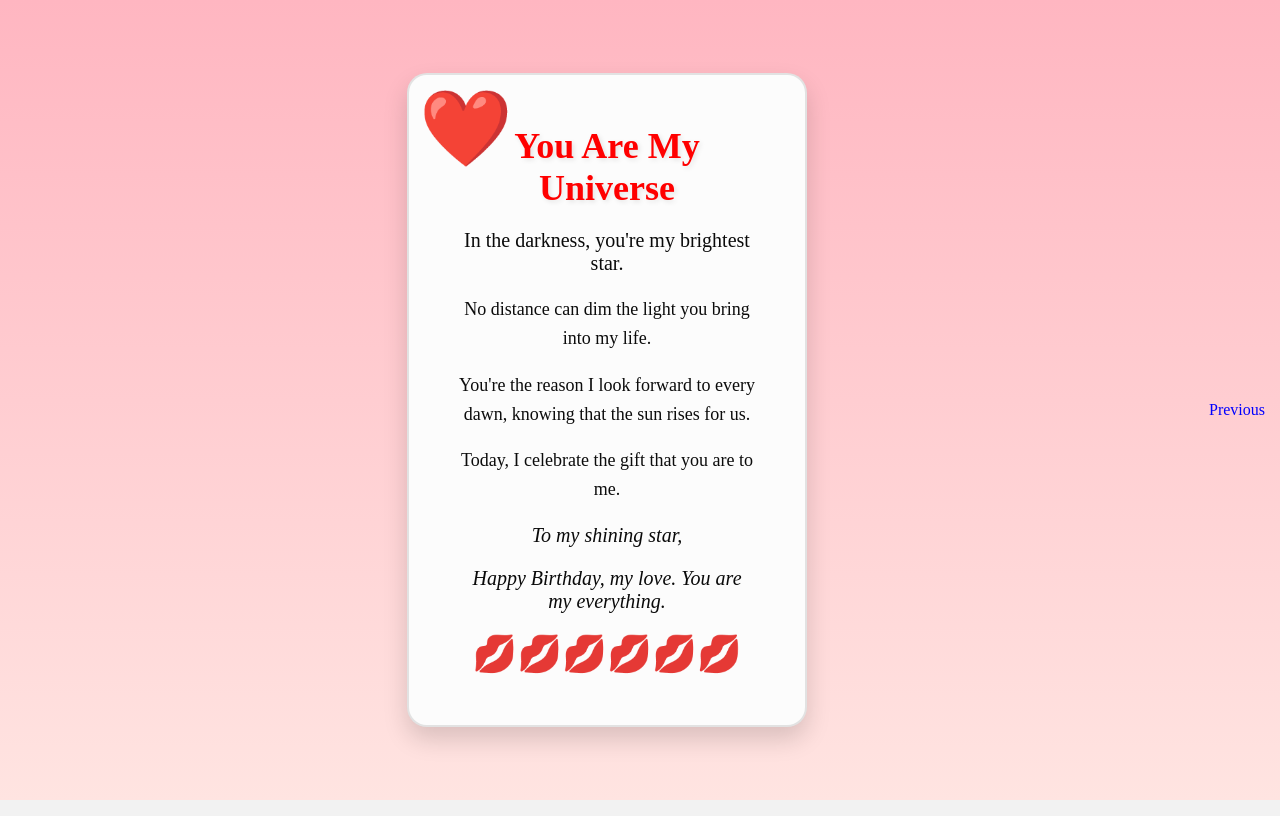
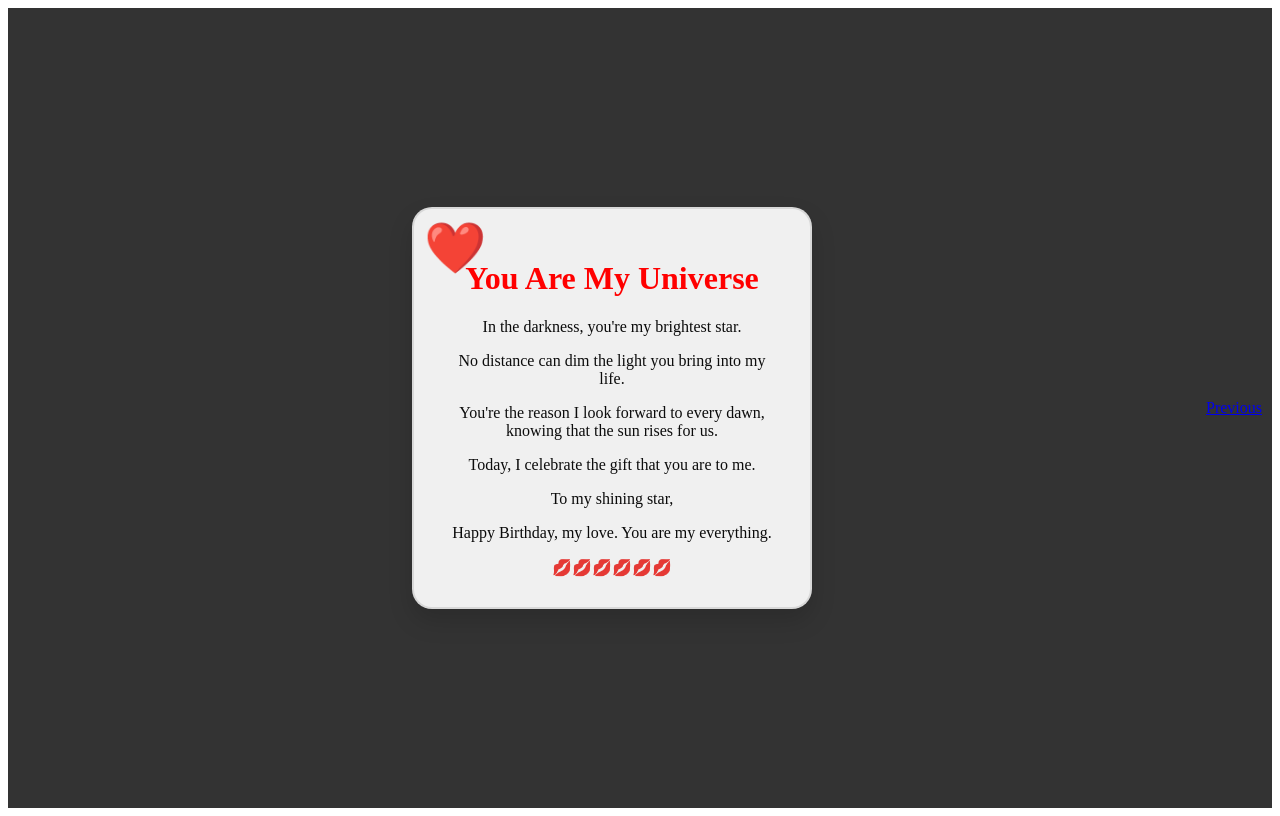
Before and after one commit to Hiren-marakana/Ashu-Birthday, a plain HTML site: page page3.html in a window 1280 px wide. Drawn offline with Linux system fonts and the light colour scheme.

Commit message:
fixing-color-of-pages-v7

```diff
--- a/page3.html
+++ b/page3.html
@@ -7,17 +7,12 @@
     <link rel="stylesheet" href="styles.css">
 </head>
 <body>
-    <div class="background" style="background-color: #000000;"> <!-- Dark Gray background -->
-        <!-- Audio -->
+    <div class="background page3"> <!-- Added class to identify page 3 -->
         <audio id="birthday-song" loop autoplay>
             <source src="https://www.dropbox.com/scl/fi/55w5az8xiuiqosbj5zkri/page-3.mp3?rlkey=qzej8q37rsg0cb8p5plcdgor8&st=lcqy2ltl&dl=1" type="audio/mp3">
         </audio>
-        <div class="card" style="background-color: #fcfcfc; position: relative;"> <!-- Lightest gray card background -->
-            <!-- Red heart on top-left corner -->
-            <div style="position: absolute; top: 10px; left: 10px; font-size: 75px; color: red;">
-                ❤️
-            </div>
-            <!-- Content inside the card -->
+        <div class="card" style="background-color: #f0f0f0; position: relative;"> <!-- Lightest gray card background -->
+            <div style="position: absolute; top: 10px; left: 10px; font-size: 50px; color: red;">❤️</div>
             <div class="overlay">
                 <h1 class="title" style="color: red;">You Are My Universe</h1>
                 <p class="subtitle" style="color: rgb(10, 10, 10);">In the darkness, you're my brightest star.</p>
@@ -30,13 +25,9 @@
                     <p>To my shining star,</p>
                     <p>Happy Birthday, my love. You are my everything.</p>
                 </div>
-                <!-- Kiss at the bottom -->
-                <div class="kiss">
-                    💋💋💋💋💋💋
-                </div>
+                <div class="kiss">💋💋💋💋💋💋</div>
             </div>
         </div>
-        <!-- Page navigation -->
         <div class="pagination">
             <a href="page2.html">Previous</a>
         </div>
--- a/styles.css
+++ b/styles.css
@@ -1,13 +1,4 @@
-body {
-    margin: 0;
-    padding: 0;
-    font-family: 'Playfair Display', serif;
-    background-color: #f2f2f2;
-}
-
 .background {
-    /* Baby pink gradient, darker at the top, lighter at the bottom for page 1 */
-    background-image: linear-gradient(to bottom, #ffb6c1, #ffe4e1);
     height: 100vh;
     display: flex;
     justify-content: center;
@@ -16,89 +7,26 @@ body {
     box-sizing: border-box;
 }
 
+.page2 {
+    background-color: hwb(240 43% 24%); /* Light Blue background */
+}
+
+.page3 {
+    background-color: #333; /* Lighter shade of black/gray for page 3 */
+}
+
+/* Keep existing styles for card and other elements */
 .card {
-    background-color: #fff8dc; /* Light beige card background */
     border-radius: 20px;
     padding: 30px;
-    box-shadow: 0 12px 24px rgba(0, 0, 0, 0.15); /* Increased shadow for more card-like effect */
+    box-shadow: 0 12px 24px rgba(0, 0, 0, 0.15);
     width: 100%;
-    max-width: 400px; /* Limit width for a more card-like feel */
+    max-width: 400px;
     text-align: center;
     margin: 0 auto;
     border: 2px solid rgba(0, 0, 0, 0.1);
     box-sizing: border-box;
-    overflow: hidden; /* Prevent overflow of large elements */
+    overflow: hidden;
 }
 
-.overlay {
-    padding: 20px;
-    box-sizing: border-box;
-}
-
-.title {
-    font-size: 36px; /* Reduced the size for mobile */
-    color: red;
-    text-shadow: 2px 2px 5px rgba(0, 0, 0, 0.1);
-    margin: 0 0 20px 0;
-}
-
-.subtitle {
-    font-size: 20px;
-    color: #666;
-    margin-bottom: 20px;
-}
-
-.message {
-    font-size: 18px;
-    color: #444;
-    line-height: 1.6;
-    margin-bottom: 20px;
-}
-
-.love-message {
-    font-size: 20px;
-    color: #666;
-    font-style: italic;
-}
-
-.kiss {
-    font-size: 36px;
-    color: red;
-    margin-top: 20px;
-}
-
-.pagination {
-    margin-top: 20px;
-}
-
-.pagination a {
-    font-size: 16px;
-    color: blue;
-    text-decoration: none;
-    margin: 0 5px;
-}
-
-.pagination a:hover {
-    text-decoration: underline;
-}
-
-/* Responsive design */
-@media only screen and (max-width: 600px) {
-    .background {
-        padding: 5px; /* Less padding for smaller screens */
-    }
-    .card {
-        padding: 20px; /* Ensure padding inside card stays proportional */
-        max-width: 350px; /* Slightly reduce card width */
-    }
-    .title {
-        font-size: 28px; /* Further reduced title size for mobile */
-        margin-bottom: 15px;
-    }
-    .subtitle, .message, .love-message {
-        font-size: 16px;
-    }
-    .kiss {
-        font-size: 30px;
-    }
-}
+/* Rest of your existing CSS */
```
Also changed, not shown: index.html (+2 -7 lines), page2.html (+3 -9 lines).
